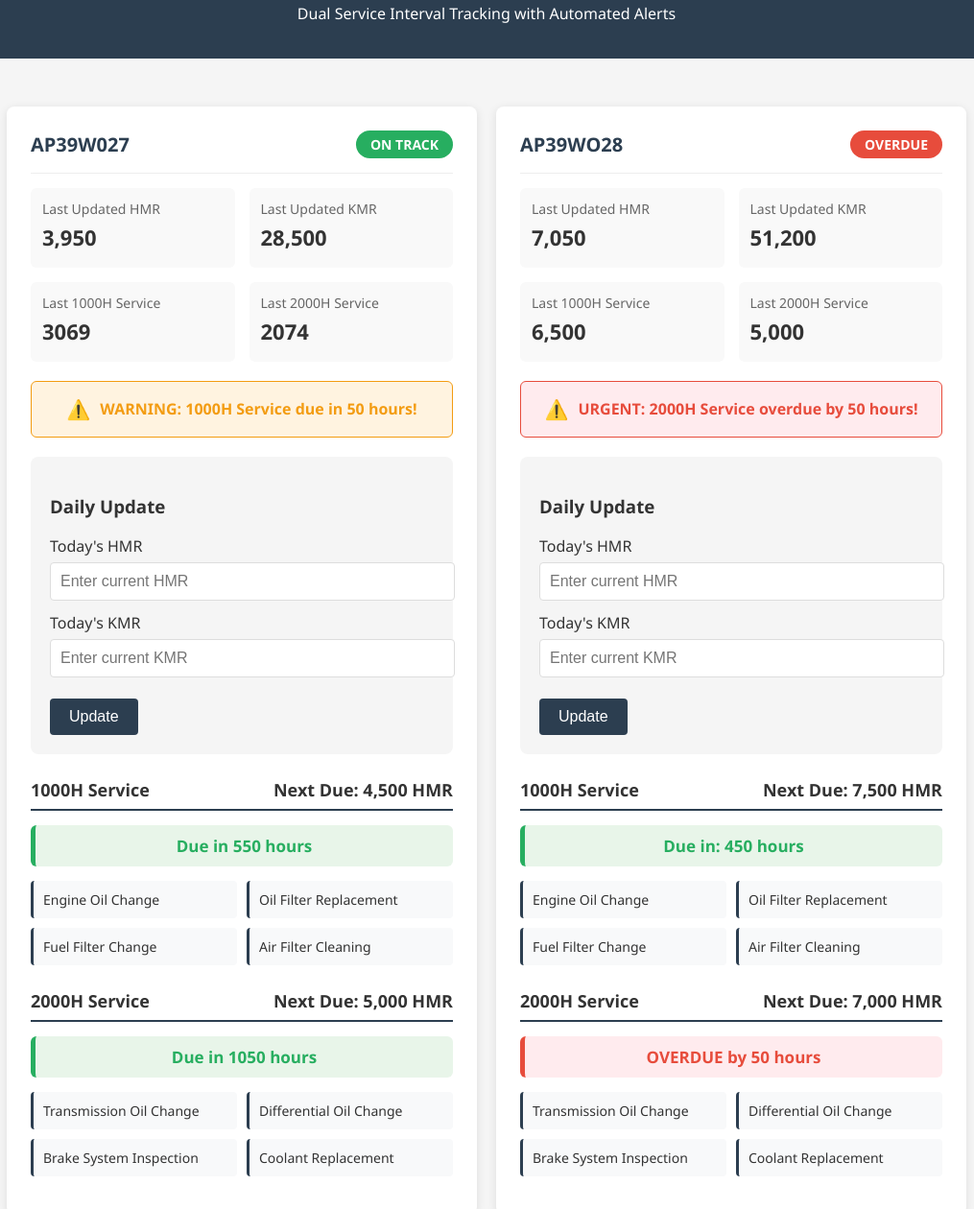
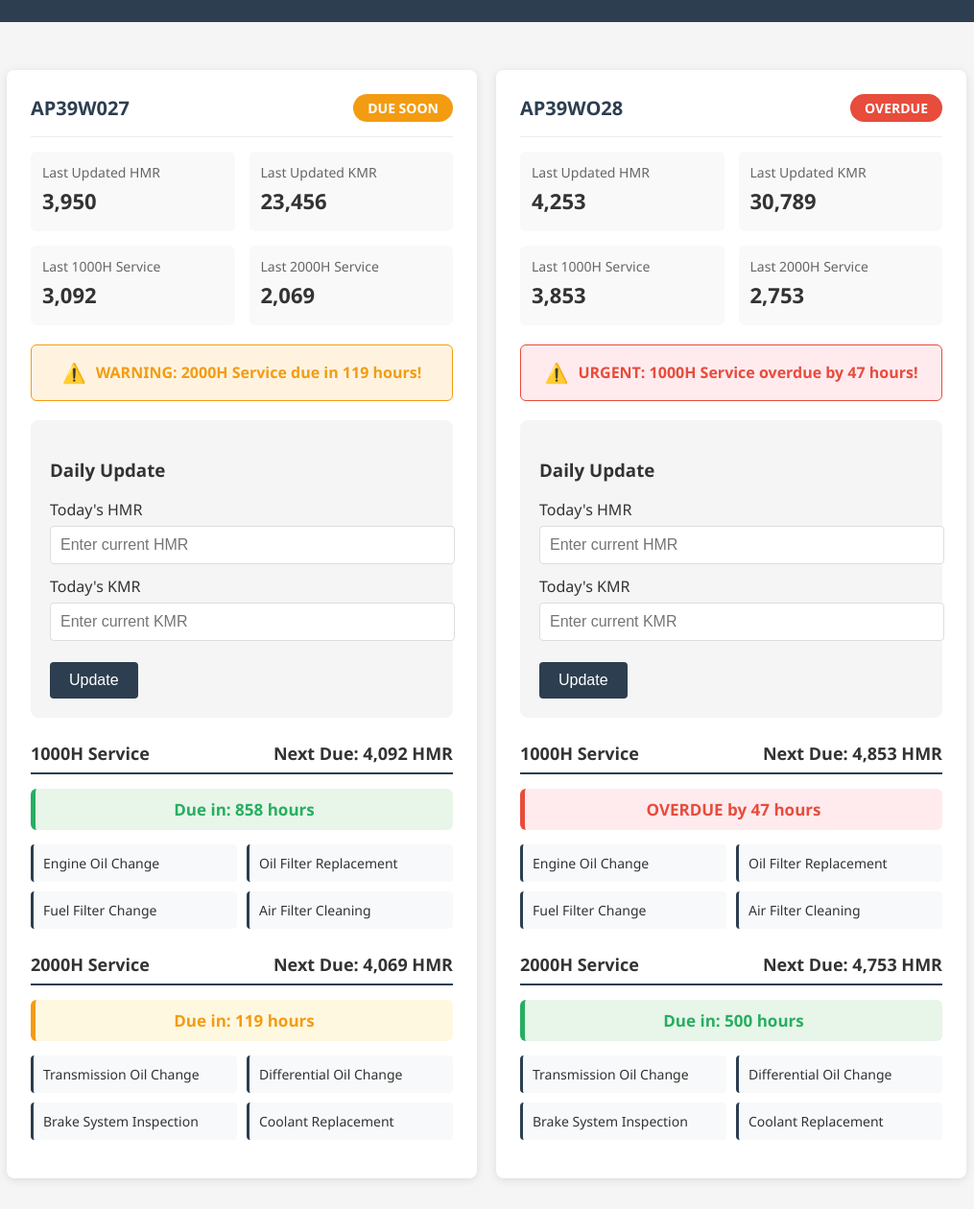
Before and after one commit to bimal-bp/Periodic_maintenance, a plain HTML site: page index.html in a window 1280 px wide. Shown: the part 103-1363 px from the top of the page at 96% size, without its empty margins (133-1148 px from the left). Drawn offline with Linux system fonts and the light colour scheme.

Commit message:
Update index.html

```diff
--- a/index.html
+++ b/index.html
@@ -255,12 +255,11 @@
 <body>
     <header>
         <h1>SGX Mineral Tipper Maintenance</h1>
-        <p>Dual Service Interval Tracking with Automated Alerts</p>
     </header>
 
     <div class="container">
         <div class="tipper-container">
-            <!-- Tipper AP39W027 (Warning) -->
+            <!-- Tipper AP39W027 -->
             <div class="tipper-card" id="tipper-AP39W027">
                 <div class="tipper-header">
                     <div class="tipper-name">AP39W027</div>
@@ -274,21 +273,21 @@
                     </div>
                     <div class="stat-card">
                         <div class="stat-label">Last Updated KMR</div>
-                        <div class="stat-value" id="kmr-AP39W027">28,500</div>
+                        <div class="stat-value" id="kmr-AP39W027">23,456</div>
                     </div>
                     <div class="stat-card">
                         <div class="stat-label">Last 1000H Service</div>
-                        <div class="stat-value" id="last-1000h-AP39W027">3069</div>
+                        <div class="stat-value" id="last-1000h-AP39W027">3,092</div>
                     </div>
                     <div class="stat-card">
                         <div class="stat-label">Last 2000H Service</div>
-                        <div class="stat-value" id="last-2000h-AP39W027">2074</div>
+                        <div class="stat-value" id="last-2000h-AP39W027">2,069</div>
                     </div>
                 </div>
 
                 <div class="alert-banner warning">
                     <span class="alert-icon">⚠️</span>
-                    <span>WARNING: 1000H Service due in 50 hours!</span>
+                    <span>WARNING: 2000H Service due in 119 hours!</span>
                 </div>
 
                 <div class="update-section">
@@ -308,10 +307,10 @@
                 <div class="service-section">
                     <div class="service-header">
                         <span>1000H Service</span>
-                        <span>Next Due: 4,500 HMR</span>
+                        <span>Next Due: 4,092 HMR</span>
                     </div>
-                    <div class="countdown danger" id="countdown-1000h-AP39W027">
-                        Due in: 50 hours
+                    <div class="countdown normal" id="countdown-1000h-AP39W027">
+                        Due in: 858 hours
                     </div>
                     <div class="service-items">
                         <div class="service-item">Engine Oil Change</div>
@@ -325,10 +324,10 @@
                 <div class="service-section">
                     <div class="service-header">
                         <span>2000H Service</span>
-                        <span>Next Due: 5,000 HMR</span>
+                        <span>Next Due: 4,069 HMR</span>
                     </div>
-                    <div class="countdown normal" id="countdown-2000h-AP39W027">
-                        Due in: 1,050 hours
+                    <div class="countdown warning" id="countdown-2000h-AP39W027">
+                        Due in: 119 hours
                     </div>
                     <div class="service-items">
                         <div class="service-item">Transmission Oil Change</div>
@@ -339,7 +338,7 @@
                 </div>
             </div>
 
-            <!-- Tipper AP39WO28 (Overdue) -->
+            <!-- Tipper AP39WO28 -->
             <div class="tipper-card" id="tipper-AP39WO28">
                 <div class="tipper-header">
                     <div class="tipper-name">AP39WO28</div>
@@ -349,25 +348,25 @@
                 <div class="stats-grid">
                     <div class="stat-card">
                         <div class="stat-label">Last Updated HMR</div>
-                        <div class="stat-value" id="hmr-AP39WO28">7,050</div>
+                        <div class="stat-value" id="hmr-AP39WO28">4,253</div>
                     </div>
                     <div class="stat-card">
                         <div class="stat-label">Last Updated KMR</div>
-                        <div class="stat-value" id="kmr-AP39WO28">51,200</div>
+                        <div class="stat-value" id="kmr-AP39WO28">30,789</div>
                     </div>
                     <div class="stat-card">
                         <div class="stat-label">Last 1000H Service</div>
-                        <div class="stat-value" id="last-1000h-AP39WO28">6,500</div>
+                        <div class="stat-value" id="last-1000h-AP39WO28">3,853</div>
                     </div>
                     <div class="stat-card">
                         <div class="stat-label">Last 2000H Service</div>
-                        <div class="stat-value" id="last-2000h-AP39WO28">5,000</div>
+                        <div class="stat-value" id="last-2000h-AP39WO28">2,753</div>
                     </div>
                 </div>
 
                 <div class="alert-banner danger">
                     <span class="alert-icon">⚠️</span>
-                    <span>URGENT: 2000H Service overdue by 50 hours!</span>
+                    <span>URGENT: 1000H Service overdue by 47 hours!</span>
                 </div>
 
                 <div class="email-notification" id="email-notification-AP39WO28">
@@ -391,10 +390,10 @@
                 <div class="service-section">
                     <div class="service-header">
                         <span>1000H Service</span>
-                        <span>Next Due: 7,500 HMR</span>
+                        <span>Next Due: 4,853 HMR</span>
                     </div>
-                    <div class="countdown normal" id="countdown-1000h-AP39WO28">
-                        Due in: 450 hours
+                    <div class="countdown danger" id="countdown-1000h-AP39WO28">
+                        OVERDUE by 47 hours
                     </div>
                     <div class="service-items">
                         <div class="service-item">Engine Oil Change</div>
@@ -408,10 +407,10 @@
                 <div class="service-section">
                     <div class="service-header">
                         <span>2000H Service</span>
-                        <span>Next Due: 7,000 HMR</span>
+                        <span>Next Due: 4,753 HMR</span>
                     </div>
-                    <div class="countdown danger" id="countdown-2000h-AP39WO28">
-                        OVERDUE by 50 hours
+                    <div class="countdown normal" id="countdown-2000h-AP39WO28">
+                        Due in: 500 hours
                     </div>
                     <div class="service-items">
                         <div class="service-item">Transmission Oil Change</div>
@@ -430,22 +429,22 @@
             'AP39W027': {
                 name: 'AP39W027',
                 currentHmr: 3950,
-                currentKmr: 28500,
-                last1000hService: 3500,
-                last2000hService: 3000,
-                next1000hDue: 4500,
-                next2000hDue: 5000,
+                currentKmr: 23456,
+                last1000hService: 3092,
+                last2000hService: 2069,
+                next1000hDue: 4092,  // 3092 + 1000
+                next2000hDue: 4069,   // 2069 + 2000
                 lastUpdateDate: '18/07/2023',
-                emailSent: true
+                emailSent: false
             },
             'AP39WO28': {
                 name: 'AP39WO28',
-                currentHmr: 7050,
-                currentKmr: 51200,
-                last1000hService: 6500,
-                last2000hService: 5000,
-                next1000hDue: 7500,
-                next2000hDue: 7000,
+                currentHmr: 4253,
+                currentKmr: 30789,
+                last1000hService: 3853,
+                last2000hService: 2753,
+                next1000hDue: 4853,  // 3853 + 1000
+                next2000hDue: 4753,   // 2753 + 2000
                 lastUpdateDate: '15/07/2023',
                 emailSent: true
             }
@@ -484,6 +483,8 @@
             // Update basic stats
             document.getElementById(`hmr-${id}`).textContent = tipper.currentHmr.toLocaleString();
             document.getElementById(`kmr-${id}`).textContent = tipper.currentKmr.toLocaleString();
+            document.getElementById(`last-1000h-${id}`).textContent = tipper.last1000hService.toLocaleString();
+            document.getElementById(`last-2000h-${id}`).textContent = tipper.last2000hService.toLocaleString();
 
             // Calculate hours remaining/overdue for both services
             const hoursTo1000h = tipper.next1000hDue - tipper.currentHmr;
@@ -492,6 +493,7 @@
             // Determine overall status
             let overallStatus = 'green';
             let alertMessage = '';
+            let showAlert = false;
 
             // Update 1000H service display
             updateServiceDisplay(id, '1000h', hoursTo1000h, tipper.next1000hDue);
@@ -502,15 +504,18 @@
             // Set overall status based on most urgent service
             if (hoursTo1000h <= 0 || hoursTo2000h <= 0) {
                 overallStatus = 'red';
+                showAlert = true;
                 const overdueService = hoursTo1000h <= 0 ? '1000H' : '2000H';
                 const overdueHours = Math.abs(hoursTo1000h <= 0 ? hoursTo1000h : hoursTo2000h);
                 alertMessage = `URGENT: ${overdueService} Service overdue by ${overdueHours} hours!`;
             } else if (hoursTo1000h <= 50 || hoursTo2000h <= 50) {
                 overallStatus = 'red';
+                showAlert = true;
                 const dueService = hoursTo1000h <= 50 ? '1000H' : '2000H';
                 alertMessage = `URGENT: ${dueService} Service due in ${hoursTo1000h <= 50 ? hoursTo1000h : hoursTo2000h} hours!`;
             } else if (hoursTo1000h <= 100 || hoursTo2000h <= 100) {
                 overallStatus = 'yellow';
+                showAlert = true;
                 const dueService = hoursTo1000h <= 100 ? '1000H' : '2000H';
                 alertMessage = `WARNING: ${dueService} Service due in ${hoursTo1000h <= 100 ? hoursTo1000h : hoursTo2000h} hours`;
             }
@@ -521,22 +526,34 @@
 
             if (overallStatus === 'green') {
                 statusElement.textContent = 'ON TRACK';
+                document.querySelector(`#tipper-${id} .alert-banner`).style.display = 'none';
             } else if (overallStatus === 'yellow') {
                 statusElement.textContent = 'DUE SOON';
+                document.querySelector(`#tipper-${id} .alert-banner`).style.display = 'flex';
+                document.querySelector(`#tipper-${id} .alert-banner`).className = 'alert-banner warning';
+                document.querySelector(`#tipper-${id} .alert-banner span:last-child`).textContent = alertMessage;
             } else {
                 statusElement.textContent = 'OVERDUE';
+                document.querySelector(`#tipper-${id} .alert-banner`).style.display = 'flex';
+                document.querySelector(`#tipper-${id} .alert-banner`).className = 'alert-banner danger';
+                document.querySelector(`#tipper-${id} .alert-banner span:last-child`).textContent = alertMessage;
             }
 
             // Show email notification if sent
             if (tipper.emailSent) {
                 document.getElementById(`email-notification-${id}`).style.display = 'block';
+            } else {
+                document.getElementById(`email-notification-${id}`).style.display = 'none';
             }
         }
 
         // Update service display
         function updateServiceDisplay(id, serviceType, hoursRemaining, nextDueAt) {
             const countdownElement = document.getElementById(`countdown-${serviceType}-${id}`);
-            const serviceName = serviceType === '1000h' ? '1000H' : '2000H';
+            const serviceHeaderElement = document.querySelector(`#tipper-${id} .service-section:nth-of-type(${serviceType === '1000h' ? 1 : 2}) .service-header span:last-child`);
+
+            // Update next due in header
+            serviceHeaderElement.textContent = `Next Due: ${nextDueAt.toLocaleString()} HMR`;
 
             if (hoursRemaining <= 0) {
                 // Overdue
@@ -565,8 +582,8 @@
             const hoursTo2000h = tipper.next2000hDue - tipper.currentHmr;
 
             // Check if we need to send email alerts
-            if (hoursTo1000h <= 0 || hoursTo2000h <= 0 ||
-                hoursTo1000h <= 100 || hoursTo2000h <= 100) {
+            if ((hoursTo1000h <= 0 || hoursTo2000h <= 0 ||
+                hoursTo1000h <= 100 || hoursTo2000h <= 100) && !tipper.emailSent) {
                 sendEmailAlert(id, hoursTo1000h, hoursTo2000h);
                 tipper.emailSent = true;
                 document.getElementById(`email-notification-${id}`).style.display = 'block';
```
